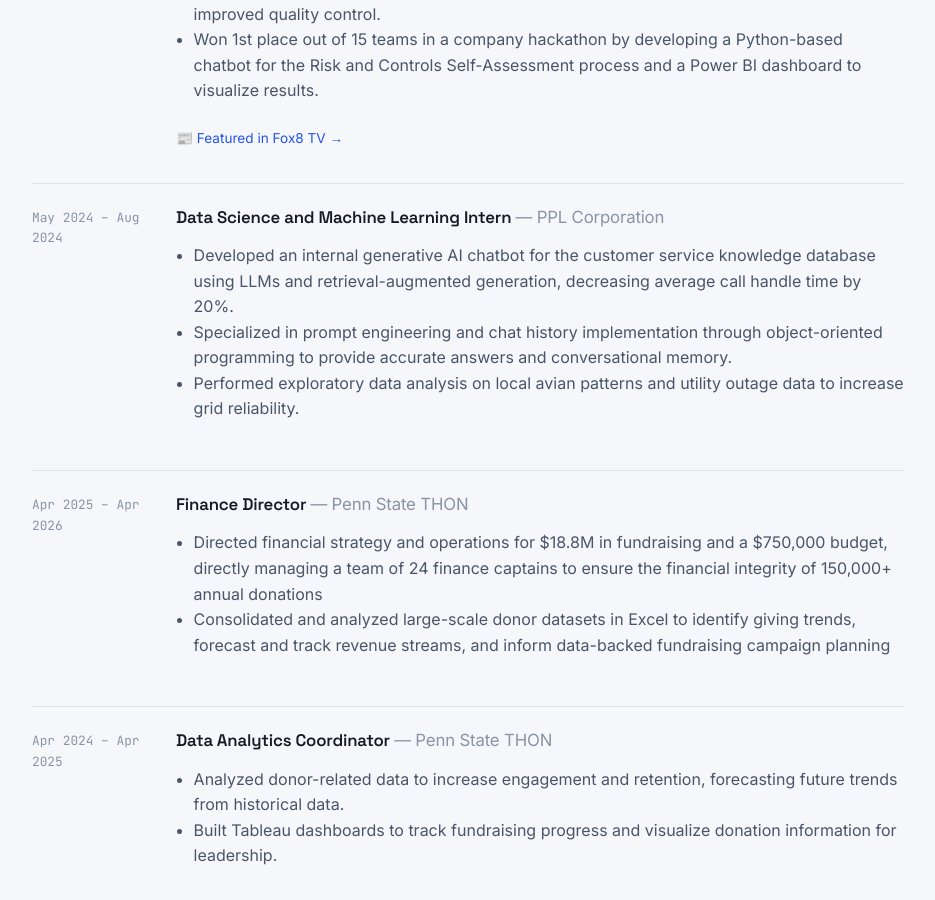
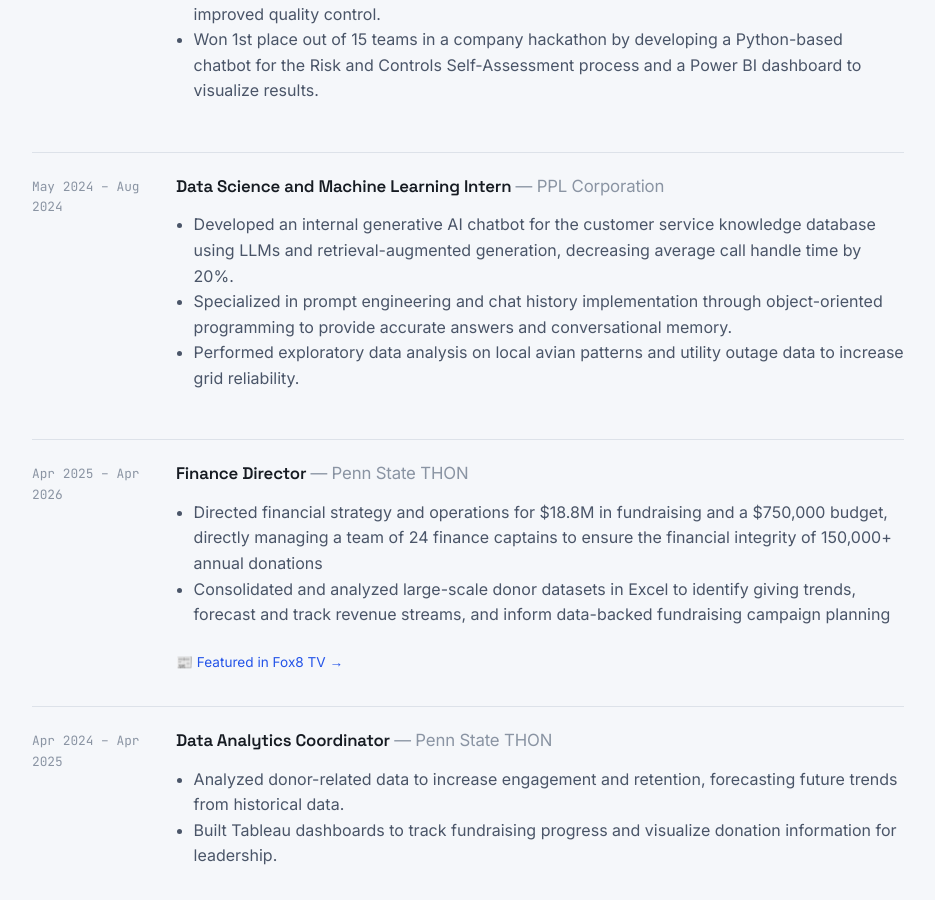
Before and after one commit to Areea-Rahman/Portfolio-Site, a React (Vite) app: page / in a window 1280 px wide. Shown: the part 4640-5540 px from the top of the page, without its empty margins (172-1107 px from the left). Built offline with nearby package versions, Linux system fonts and the light colour scheme.

Commit message:
Update content.js

```diff
--- a/src/data/content.js
+++ b/src/data/content.js
@@ -121,10 +121,6 @@
       'Conducted client data reconnaissance on financial transaction datasets, performing reconciliation projects to validate data accuracy and identify key transaction patterns for improved quality control.',
       'Won 1st place out of 15 teams in a company hackathon by developing a Python-based chatbot for the Risk and Controls Self-Assessment process and a Power BI dashboard to visualize results.',
     ],
-      press: {
-    label: 'Featured in Fox8 TV',
-    url: 'https://www.fox8tv.com/newspost/funding-cancer-research/',
-  },
   },
   {
     role: 'Data Science and Machine Learning Intern',
@@ -144,6 +140,10 @@
       'Directed financial strategy and operations for $18.8M in fundraising and a $750,000 budget, directly managing a team of 24 finance captains to ensure the financial integrity of 150,000+ annual donations',
       'Consolidated and analyzed large-scale donor datasets in Excel to identify giving trends, forecast and track revenue streams, and inform data-backed fundraising campaign planning',
     ],
+          press: {
+    label: 'Featured in Fox8 TV',
+    url: 'https://www.fox8tv.com/newspost/funding-cancer-research/',
+  },
   },
   {
     role: 'Data Analytics Coordinator',
```
